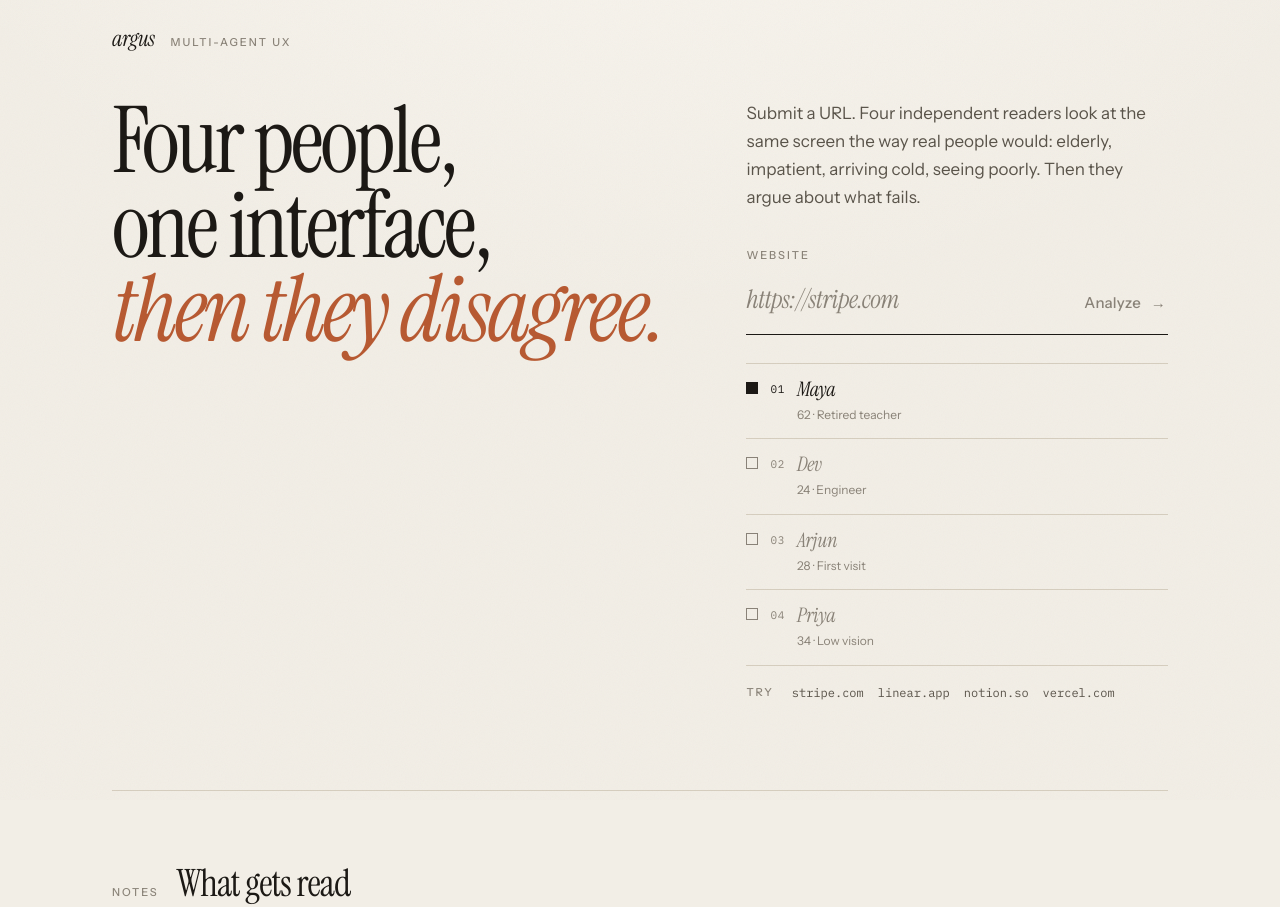
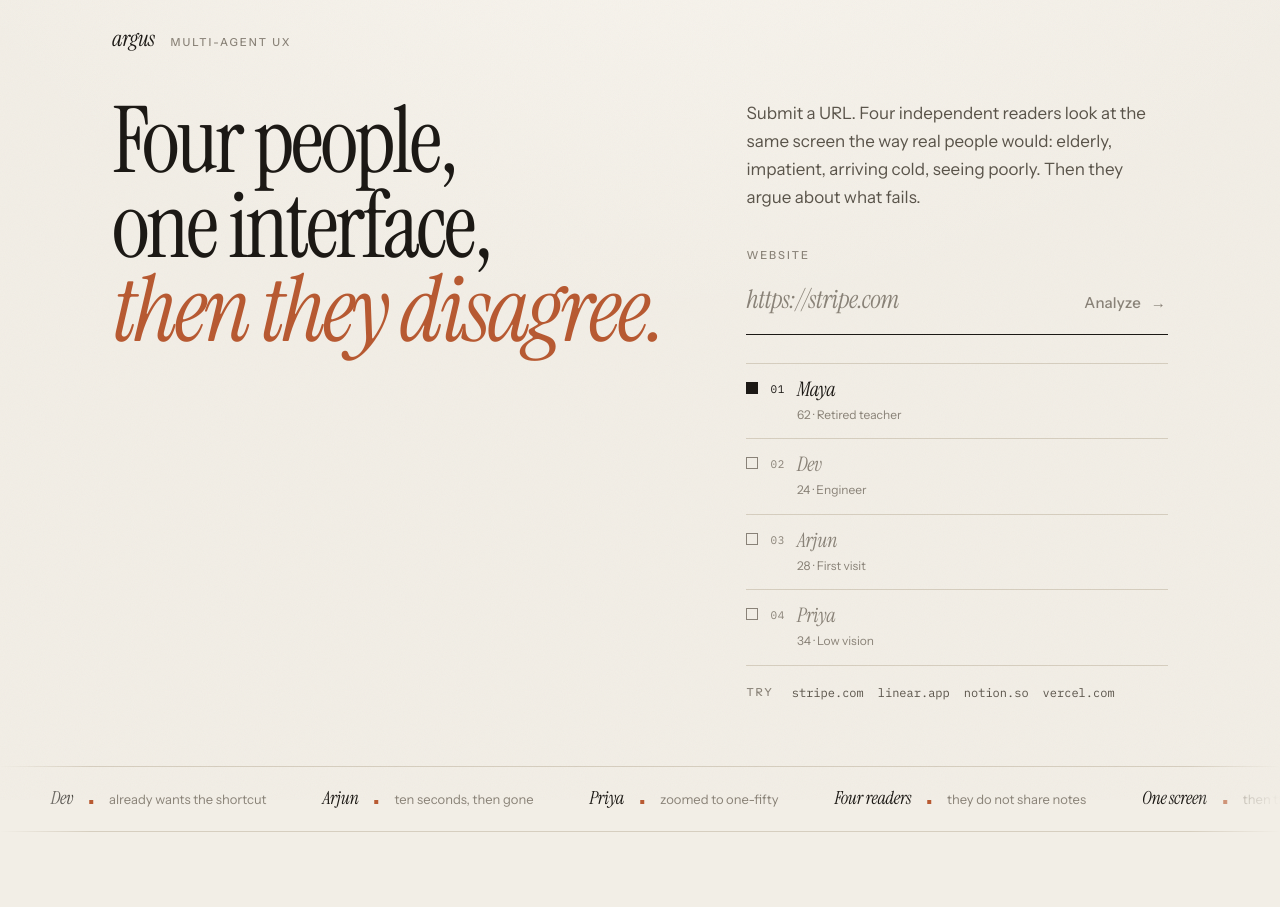
Before and after one commit to singhvigyat/ux-testing-platform, a React (Vite) app in the folder frontend/: page / in a window 1280 px wide. Shown: the top 907 px of the page. Built offline with nearby package versions, Linux system fonts and the light colour scheme.

Commit message:
feat: add infinite reader tape, on landing

```diff
--- /dev/null
+++ b/frontend/src/components/HeroTape.tsx
@@ -0,0 +1,35 @@
+import type { CSSProperties } from 'react';
+
+const TAPE = [
+  { name: 'Maya', note: 'still on the headline' },
+  { name: 'Dev', note: 'already wants the shortcut' },
+  { name: 'Arjun', note: 'ten seconds, then gone' },
+  { name: 'Priya', note: 'zoomed to one-fifty' },
+  { name: 'Four readers', note: 'they do not share notes' },
+  { name: 'One screen', note: 'then they disagree' },
+];
+
+function TapeSet({ hidden = false }: { hidden?: boolean }) {
+  return (
+    <ul className="hero-tape-set" aria-hidden={hidden || undefined}>
+      {TAPE.map((item) => (
+        <li key={item.name} className="hero-tape-item">
+          <span className="tape-name">{item.name}</span>
+          <i className="tape-dot" aria-hidden />
+          <span className="tape-note">{item.note}</span>
+        </li>
+      ))}
+    </ul>
+  );
+}
+
+export default function HeroTape() {
+  return (
+    <div className="hero-tape fade-rise" style={{ '--d': '720ms' } as CSSProperties} aria-hidden>
+      <div className="hero-tape-track">
+        <TapeSet />
+        <TapeSet hidden />
+      </div>
+    </div>
+  );
+}
--- a/frontend/src/index.css
+++ b/frontend/src/index.css
@@ -38,6 +38,7 @@
 
 html {
   scroll-behavior: smooth;
+  overflow-x: clip;
 }
 
 body {
@@ -236,7 +237,7 @@ body::after {
   grid-template-columns: 1.15fr 0.85fr;
   gap: 72px 64px;
   align-items: start;
-  padding-bottom: 72px;
+  padding-bottom: 56px;
 }
 
 .hero-title {
@@ -264,6 +265,84 @@ body::after {
 
 .hero-aside {
   padding-bottom: 8px;
+}
+
+/* Infinite reader tape */
+.hero-tape {
+  position: relative;
+  left: 50%;
+  width: 100vw;
+  margin-left: -50vw;
+  border-top: 1px solid var(--color-line);
+  border-bottom: 1px solid var(--color-line);
+  overflow: hidden;
+  -webkit-mask-image: linear-gradient(
+    90deg,
+    transparent 0%,
+    #000 7%,
+    #000 93%,
+    transparent 100%
+  );
+  mask-image: linear-gradient(
+    90deg,
+    transparent 0%,
+    #000 7%,
+    #000 93%,
+    transparent 100%
+  );
+}
+
+.hero-tape-track {
+  display: flex;
+  width: max-content;
+  animation: tape-scroll 48s linear infinite;
+}
+
+.hero-tape:hover .hero-tape-track {
+  animation-play-state: paused;
+}
+
+.hero-tape-set {
+  display: flex;
+  flex-shrink: 0;
+  margin: 0;
+  padding: 0;
+  list-style: none;
+}
+
+.hero-tape-item {
+  display: flex;
+  align-items: baseline;
+  gap: 14px;
+  padding: 18px 56px 18px 0;
+  white-space: nowrap;
+}
+
+.tape-name {
+  font-family: var(--font-serif);
+  font-style: italic;
+  font-size: 1.125rem;
+  letter-spacing: -0.02em;
+  color: var(--color-ink);
+}
+
+.tape-dot {
+  display: inline-block;
+  width: 4px;
+  height: 4px;
+  margin: 0 2px 0.15em;
+  background: var(--color-sienna);
+  flex-shrink: 0;
+}
+
+.tape-note {
+  font-size: 0.8125rem;
+  color: var(--color-ink-3);
+}
+
+@keyframes tape-scroll {
+  from { transform: translateX(0); }
+  to { transform: translateX(-50%); }
 }
 
 /* Line rise */
@@ -559,6 +638,11 @@ body::after {
   margin-top: 8px;
 }
 
+.section-block.is-follow {
+  border-top: none;
+  margin-top: 0;
+}
+
 /* Features */
 .feature-grid {
   display: grid;
@@ -1361,6 +1445,16 @@ body::after {
     padding-bottom: 48px;
   }
 
+  .hero-tape {
+    width: 100%;
+    left: auto;
+    margin-left: 0;
+  }
+
+  .hero-tape-item {
+    padding-right: 40px;
+  }
+
   .feature-grid,
   .reading-grid,
   .report-lists,
@@ -1442,7 +1536,8 @@ body::after {
   .spin,
   .tab-btn.active::after,
   .lightbox,
-  .lightbox img {
+  .lightbox img,
+  .hero-tape-track {
     animation: none !important;
   }
 
--- a/frontend/src/pages/HomePage.tsx
+++ b/frontend/src/pages/HomePage.tsx
@@ -5,6 +5,7 @@ import { PERSONAS } from '../data/personas';
 import SiteNav from '../components/SiteNav';
 import Rise from '../components/Rise';
 import Reveal from '../components/Reveal';
+import HeroTape from '../components/HeroTape';
 
 const EXAMPLE_URLS = [
   'https://stripe.com',
@@ -184,7 +185,9 @@ export default function HomePage() {
         </div>
       </section>
 
-      <section className="section-block">
+      <HeroTape />
+
+      <section className="section-block is-follow">
         <div className="section-head">
           <span className="kicker">Notes</span>
           <h2>What gets read</h2>
```
